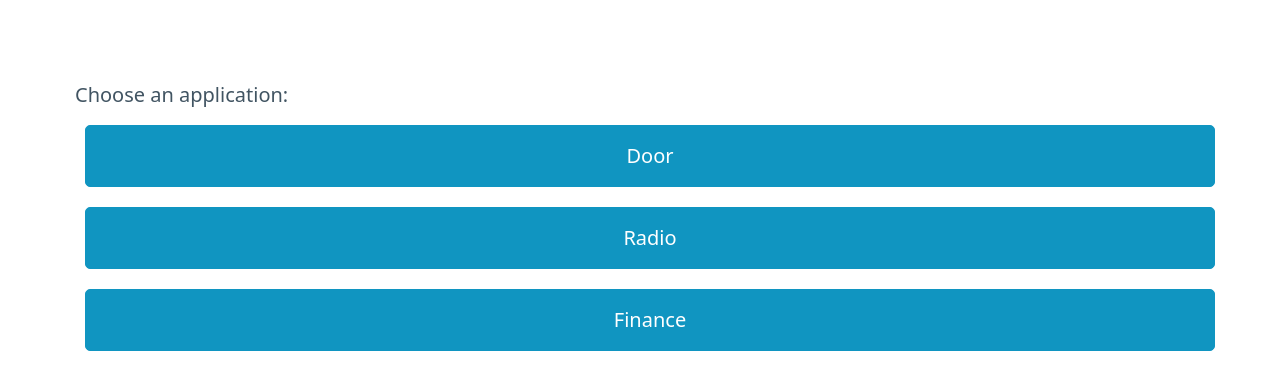
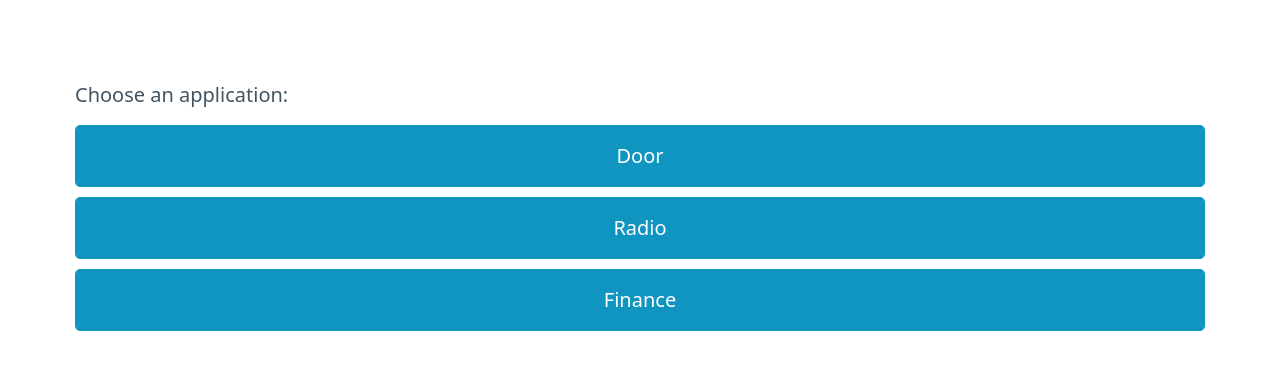
Before and after one commit to LEVITUM-e-V/office, a Django app: template office/core/templates/index.html in a window 1280 px wide. Shown: the part 70-460 px from the top of the page. Run offline with Django 3.2, Linux system fonts and the light colour scheme; the template is opened without the code that fills it, so the values that code supplies are empty.

Commit message:
fix index margin-top

```diff
--- a/office/core/static/core/style.css
+++ b/office/core/static/core/style.css
@@ -1,4 +1,4 @@
 .link {
   width: 100%;
-  margin: 0.5em;
+  margin-top: 0.5em;
 }
```
